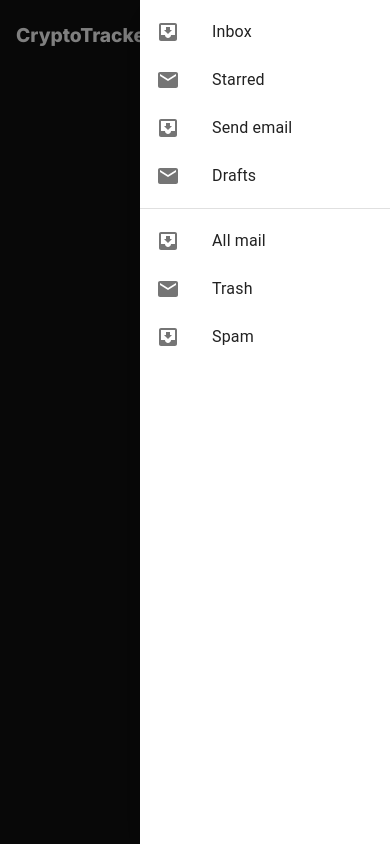
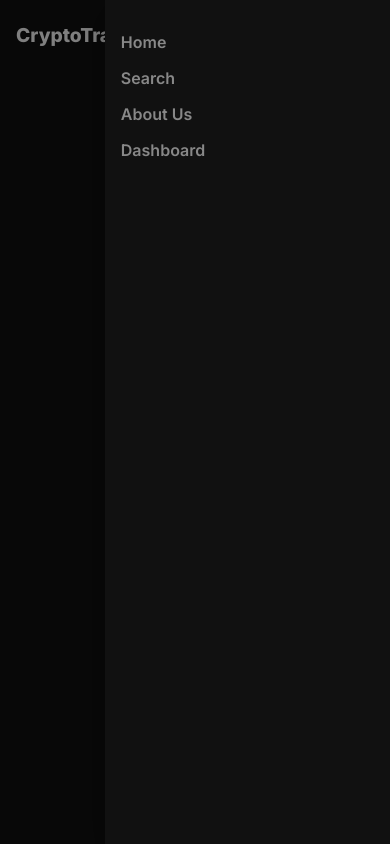
Before and after one commit to Chackojithinps/Crypto-Dashboard, a React (Create React App) app: page / in a window 390 px wide. Both pictures are taken after a click on the button 338 px from the left and 37 px from the top of the page. Built offline with nearby package versions, Linux system fonts and the light colour scheme.

Commit message:
styling for drawer

```diff
--- a/src/Components/Header/Drawer.js
+++ b/src/Components/Header/Drawer.js
@@ -1,86 +1,40 @@
 import * as React from 'react';
-import Box from '@mui/material/Box';
 import Drawer from '@mui/material/Drawer';
-// import Button from '@mui/material/Button';
-import List from '@mui/material/List';
-import Divider from '@mui/material/Divider';
-import ListItem from '@mui/material/ListItem';
-import ListItemButton from '@mui/material/ListItemButton';
-import ListItemIcon from '@mui/material/ListItemIcon';
-import ListItemText from '@mui/material/ListItemText';
-import InboxIcon from '@mui/icons-material/MoveToInbox';
-import MailIcon from '@mui/icons-material/Mail';
 import MenuIcon from '@mui/icons-material/Menu';
 import { IconButton } from '@mui/material';
 import './style.css'
+
+
 export default function TemporaryDrawer() {
-  const [state, setState] = React.useState({
-
-    top: false,
-    left: false,
-    bottom: false,
-    right: false,
-  });
-
-  const toggleDrawer = (anchor, open) => (event) => {
-    if (event.type === 'keydown' && (event.key === 'Tab' || event.key === 'Shift')) {
-      return;
-    }
-
-    setState({ ...state, [anchor]: open });
-  };
-
-  const list = (anchor) => (
-    <Box
-      sx={{ width: anchor === 'top' || anchor === 'bottom' ? 'auto' : 250 }}
-      role="presentation"
-      onClick={toggleDrawer(anchor, false)}
-      onKeyDown={toggleDrawer(anchor, false)}
-    >
-      <List>
-        {['Inbox', 'Starred', 'Send email', 'Drafts'].map((text, index) => (
-          <ListItem key={text} disablePadding>
-            <ListItemButton>
-              <ListItemIcon>
-                {index % 2 === 0 ? <InboxIcon /> : <MailIcon />}
-              </ListItemIcon>
-              <ListItemText primary={text} />
-            </ListItemButton>
-          </ListItem>
-        ))}
-      </List>
-      <Divider />
-      <List>
-        {['All mail', 'Trash', 'Spam'].map((text, index) => (
-          <ListItem key={text} disablePadding>
-            <ListItemButton>
-              <ListItemIcon>
-                {index % 2 === 0 ? <InboxIcon /> : <MailIcon />}
-              </ListItemIcon>
-              <ListItemText primary={text} />
-            </ListItemButton>
-          </ListItem>
-        ))}
-      </List>
-    </Box>
-  );
-
+  const [open, setOpen] = React.useState(false);
   return (
     <div>
       {['right'].map((anchor) => (
         <React.Fragment key={anchor}>
         <div className='menu-button'>
-            <IconButton  onClick={toggleDrawer(anchor, true)} >
+            <IconButton  onClick={()=>{setOpen(true)}} >
                 <MenuIcon style={{color:"var(--white)"}}/>
             </IconButton>
         </div>
 
-          <Drawer
-            anchor={anchor}
-            open={state[anchor]}
-            onClose={toggleDrawer(anchor, false)}
-          >
-            {list(anchor)}
+          <Drawer anchor={'right'} open={open} onClose={()=>setOpen(false)}>
+            <div className='drawer-div'>
+                <a href='/'>
+                <p className='links'>Home</p>
+                </a>
+                <a href="/search">
+                    <p className="links">Search</p>
+                </a>
+                <a href="/about-us">
+                    <p className="links">About Us</p>
+                </a>
+                <a href="/dashboard">
+                    <p className="links">
+                      Dashboard
+                    </p>
+                </a>
+            </div>
+
           </Drawer>
         </React.Fragment>
       ))}
--- a/src/Components/Header/style.css
+++ b/src/Components/Header/style.css
@@ -32,6 +32,15 @@ a {
 .menu-div{
     display: none;
     margin-right: 2rem;
+
+}
+.drawer-div{
+    width: 30vh;
+    background-color: var(--black);
+    color: var(--white);
+    font-weight: 500;
+    height: 100vh;
+    padding:1rem ;
 }
 @media only screen and (max-width: 800px) {
      .links-flex{
```
